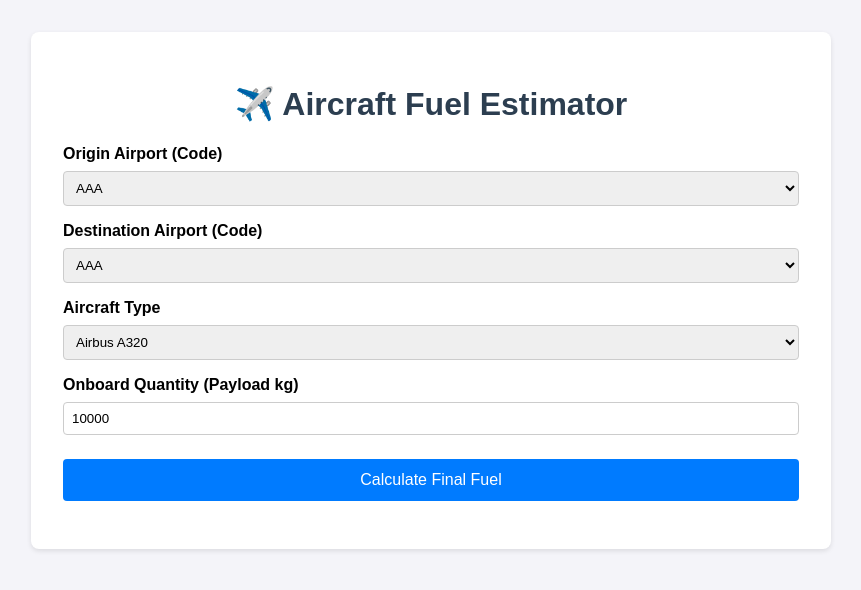
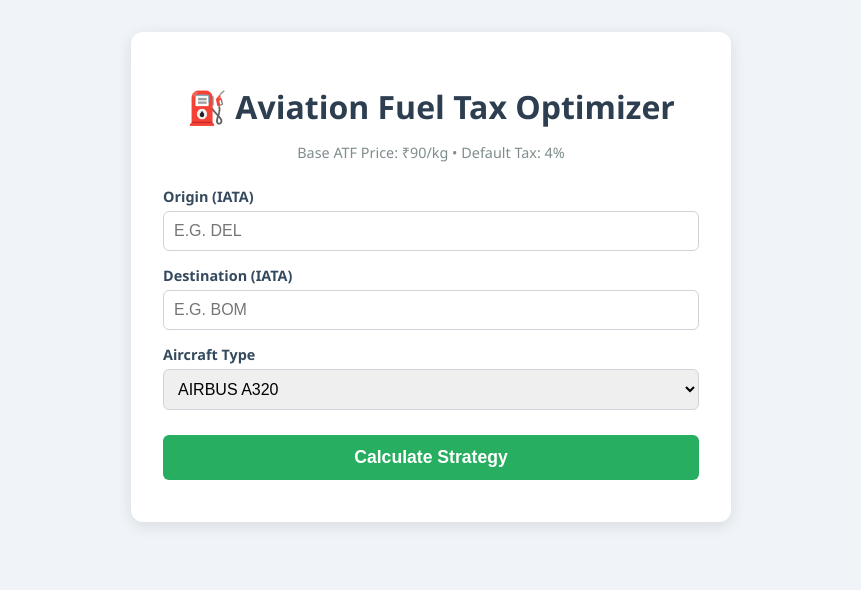
Before and after one commit to kuasheesh/fuel-calculator, a plain HTML site: page index.html in a window 1280 px wide. Shown: the whole page, without its empty margins (209-1070 px from the left). Drawn offline with Linux system fonts and the light colour scheme.

Commit message:
Update index.html

```diff
--- a/index.html
+++ b/index.html
@@ -2,145 +2,203 @@
 <html lang="en">
 <head>
     <meta charset="UTF-8">
-    <meta name="viewport" content="width=device-width, initial-scale=1.0">
-    <title>Aircraft Fuel Estimator</title>
+    <title>Fuel Tax Optimizer</title>
     <style>
-        body { font-family: sans-serif; max-width: 800px; margin: 2rem auto; padding: 0 1rem; background-color: #f4f4f9; }
-        .container { background: white; padding: 2rem; border-radius: 8px; box-shadow: 0 2px 5px rgba(0,0,0,0.1); }
-        h1 { color: #2c3e50; text-align: center; }
-        label { display: block; margin-top: 1rem; font-weight: bold; }
-        select, input { width: 100%; padding: 0.5rem; margin-top: 0.5rem; border: 1px solid #ccc; border-radius: 4px; box-sizing: border-box;}
-        button { width: 100%; margin-top: 1.5rem; padding: 0.75rem; background-color: #007bff; color: white; border: none; border-radius: 4px; font-size: 1rem; cursor: pointer; }
-        button:hover { background-color: #0056b3; }
-        #result { margin-top: 2rem; padding: 1rem; background-color: #e9ecef; border-radius: 4px; display: none; }
-        .error { color: red; text-align: center; margin-top: 1rem; }
+        body { font-family: 'Segoe UI', Tahoma, sans-serif; max-width: 600px; margin: 2rem auto; background-color: #f0f4f8; }
+        .container { background: white; padding: 2rem; border-radius: 12px; box-shadow: 0 4px 15px rgba(0,0,0,0.1); }
+        h1 { color: #2c3e50; text-align: center; margin-bottom: 5px; }
+        .subtitle { text-align: center; color: #7f8c8d; font-size: 0.9rem; margin-bottom: 25px; }
+
+        label { font-weight: 600; color: #34495e; font-size: 0.9rem; margin-top: 15px; display: block; }
+        input, select { width: 100%; padding: 10px; margin-top: 5px; border: 1px solid #ced4da; border-radius: 6px; box-sizing: border-box; font-size: 1rem; text-transform: uppercase; }
+
+        button { width: 100%; margin-top: 25px; padding: 12px; background: #27ae60; color: white; border: none; border-radius: 6px; font-weight: bold; font-size: 1.1rem; cursor: pointer; transition: 0.2s; }
+        button:hover { background: #219150; }
+
+        /* Results Styling */
+        .result-box { margin-top: 25px; padding: 20px; background: #ffffff; border: 1px solid #e1e4e8; border-radius: 8px; display: none; }
+
+        .strategy-header { display: flex; justify-content: space-between; align-items: center; padding-bottom: 15px; border-bottom: 2px solid #f0f0f0; margin-bottom: 15px; }
+        .strategy-title { font-weight: bold; font-size: 1.1rem; }
+
+        /* Dynamic Colors for Strategy */
+        .tanker-yes { color: #27ae60; } /* Green */
+        .tanker-no { color: #c0392b; }  /* Red */
+
+        .big-stat { text-align: center; margin: 20px 0; }
+        .big-stat span { display: block; font-size: 0.9rem; color: #7f8c8d; }
+        .big-stat strong { font-size: 2.5rem; color: #2c3e50; }
+
+        .price-comparison { background: #f8f9fa; padding: 10px; border-radius: 6px; font-size: 0.9rem; display: flex; justify-content: space-between; }
+        .price-col { width: 48%; }
+        .price-val { font-weight: bold; display: block; margin-top: 4px; }
+
+        .error { color: #e74c3c; text-align: center; margin-top: 10px; font-weight: bold; }
     </style>
 </head>
 <body>
 
 <div class="container">
-    <h1>✈️ Aircraft Fuel Estimator</h1>
+    <h1>⛽ Aviation Fuel Tax Optimizer</h1>
+    <p class="subtitle">Base ATF Price: ₹90/kg • Default Tax: 4%</p>
 
-    <label for="origin">Origin Airport (Code)</label>
-    <select id="origin"><option>Loading airports...</option></select>
+    <label>Origin (IATA)</label>
+    <input type="text" id="origin" placeholder="e.g. DEL" maxlength="3">
 
-    <label for="destination">Destination Airport (Code)</label>
-    <select id="destination"><option>Loading airports...</option></select>
+    <label>Destination (IATA)</label>
+    <input type="text" id="destination" placeholder="e.g. BOM" maxlength="3">
 
-    <label for="ac_type">Aircraft Type</label>
+    <label>Aircraft Type</label>
     <select id="ac_type">
         <option value="A320">Airbus A320</option>
         <option value="B737">Boeing 737-800</option>
         <option value="B777">Boeing 777-300ER</option>
-        <option value="A350">Airbus A350-900</option>
     </select>
 
-    <label for="payload">Onboard Quantity (Payload kg)</label>
-    <input type="number" id="payload" value="10000" min="0">
+    <button onclick="calculate()">Calculate Strategy</button>
+    <div id="error-msg" class="error"></div>
 
-    <button onclick="calculate()">Calculate Final Fuel</button>
+    <div id="result" class="result-box">
+        <div class="strategy-header">
+            <span class="strategy-title">Recommendation:</span>
+            <span id="strategy-badge" style="font-weight: 800; font-size: 1.1rem;">LOADING...</span>
+        </div>
 
-    <div id="result"></div>
-    <div id="error-msg" class="error"></div>
+        <div class="big-stat">
+            <span>Total Fuel Uplift Required</span>
+            <strong id="final-uplift">0 kg</strong>
+        </div>
+
+        <div class="price-comparison">
+            <div class="price-col">
+                <span>Origin Cost (Inc. Tax)</span>
+                <span id="org-price" class="price-val">₹0 /kg</span>
+            </div>
+            <div class="price-col" style="text-align: right;">
+                <span>Dest Cost (Inc. Tax)</span>
+                <span id="dst-price" class="price-val">₹0 /kg</span>
+            </div>
+        </div>
+
+        <div style="margin-top: 15px; font-size: 0.9rem; color: #555; line-height: 1.6;">
+            • Trip Fuel Needed: <strong id="trip-fuel">0</strong> kg<br>
+            • Extra "Tankering" Fuel: <strong id="tanker-fuel">0</strong> kg<br>
+            • <strong>Total Bill Estimate: <span id="total-cost">₹0</span></strong>
+        </div>
+    </div>
 </div>
 
 <script>
-    // --- 1. CONFIGURATION ---
-    // PASTE YOUR GOOGLE SHEET CSV LINK INSIDE THE QUOTES BELOW
-     const SHEET_URL = "airports.csv";
-    // Aircraft Specs: Burn (kg/km)
+    // --- CONFIGURATION ---
+    const SHEET_URL = "airports.csv";
+    const BASE_PRICE = 90; // Rs 90 per kg
+    const DEFAULT_TAX = 4; // 4% if blank
+
+    // Aircraft Specs
     const aircraftData = {
-        "A320": { burn: 2.8 },
-        "B737": { burn: 2.6 },
-        "B777": { burn: 7.5 },
-        "A350": { burn: 6.0 }
+        "A320": { burn: 2.8, tankerLimit: 4000 },
+        "B737": { burn: 2.6, tankerLimit: 4000 },
+        "B777": { burn: 7.5, tankerLimit: 15000 }
     };
 
     let airportData = [];
 
-    // --- 2. LOAD DATA ON STARTUP ---
-    window.onload = async function() {
+    // --- LOAD DATA ---
+    window.onload = async () => {
         try {
-            const response = await fetch(SHEET_URL);
-            const data = await response.text();
-            parseCSV(data);
-        } catch (error) {
-            document.getElementById('error-msg').innerText = "Error loading Google Sheet. Check your URL.";
-            console.error(error);
-        }
+            const res = await fetch(SHEET_URL);
+            if(!res.ok) throw new Error("CSV not found");
+            const txt = await res.text();
+            parseCSV(txt);
+        } catch (e) { document.getElementById('error-msg').innerText = "❌ Error: Upload airports.csv to GitHub"; }
     };
 
     function parseCSV(csvText) {
         const rows = csvText.split('\n');
-        const originSelect = document.getElementById('origin');
-        const destSelect = document.getElementById('destination');
+        for (let i = 1; i < rows.length; i++) {
+            let cols = rows[i].split(',');
+            if (cols.length >= 3) {
+                // Parse Tax (Column 3). If empty/undefined, use Default.
+                let taxVal = cols[3] ? parseFloat(cols[3]) : NaN;
+                if (isNaN(taxVal)) taxVal = DEFAULT_TAX;
 
-        // Clear loading options
-        originSelect.innerHTML = '';
-        destSelect.innerHTML = '';
-
-        // Skip header row (i=1)
-        for (let i = 1; i < rows.length; i++) {
-            const cols = rows[i].split(',');
-            if (cols.length >= 3) {
-                const code = cols[0].trim();
-                const lat = parseFloat(cols[1]);
-                const lon = parseFloat(cols[2]);
-
-                if (code && !isNaN(lat)) {
-                    airportData.push({ code, lat, lon });
-
-                    // Add to dropdowns
-                    let opt1 = new Option(code, code);
-                    let opt2 = new Option(code, code);
-                    originSelect.add(opt1);
-                    destSelect.add(opt2);
-                }
+                airportData.push({
+                    code: cols[0].trim().replace(/"/g, ""),
+                    lat: parseFloat(cols[1]),
+                    lon: parseFloat(cols[2]),
+                    tax: taxVal
+                });
             }
         }
     }
 
-    // --- 3. CALCULATION LOGIC ---
+    // --- CALCULATE ---
     function calculate() {
-        const orgCode = document.getElementById('origin').value;
-        const dstCode = document.getElementById('destination').value;
-        const acType = document.getElementById('ac_type').value;
-        const payload = parseFloat(document.getElementById('payload').value);
+        const orgCode = document.getElementById('origin').value.toUpperCase().trim();
+        const dstCode = document.getElementById('destination').value.toUpperCase().trim();
+        const ac = aircraftData[document.getElementById('ac_type').value];
+        const errorDiv = document.getElementById('error-msg');
+        const resBox = document.getElementById('result');
 
-        if (orgCode === dstCode) {
-            alert("Origin and Destination cannot be the same!");
+        // Reset UI
+        errorDiv.innerText = "";
+        resBox.style.display = "none";
+
+        // Find Airports
+        const org = airportData.find(a => a.code === orgCode);
+        const dst = airportData.find(a => a.code === dstCode);
+
+        if (!org || !dst) {
+            errorDiv.innerText = "⚠️ Airport code not found in database.";
             return;
         }
 
-        const org = airportData.find(a => a.code === orgCode);
-        const dst = airportData.find(a => a.code === dstCode);
+        // 1. Calculate Prices (Base + Tax)
+        const orgFinalPrice = BASE_PRICE + (BASE_PRICE * (org.tax / 100));
+        const dstFinalPrice = BASE_PRICE + (BASE_PRICE * (dst.tax / 100));
 
-        // 1. Calculate Distance (Haversine Formula)
-        const R = 6371; // Earth radius km
-        const dLat = (dst.lat - org.lat) * Math.PI / 180;
-        const dLon = (dst.lon - org.lon) * Math.PI / 180;
-        const a = Math.sin(dLat/2) * Math.sin(dLat/2) +
-                  Math.cos(org.lat * Math.PI / 180) * Math.cos(dst.lat * Math.PI / 180) * Math.sin(dLon/2) * Math.sin(dLon/2);
-        const c = 2 * Math.atan2(Math.sqrt(a), Math.sqrt(1-a));
-        const distance = R * c;
+        // 2. Calculate Distance (Haversine)
+        const R = 6371;
+        const dLat = (dst.lat - org.lat) * Math.PI/180;
+        const dLon = (dst.lon - org.lon) * Math.PI/180;
+        const a = Math.sin(dLat/2)**2 + Math.cos(org.lat*Math.PI/180)*Math.cos(dst.lat*Math.PI/180) * Math.sin(dLon/2)**2;
+        const dist = R * (2 * Math.atan2(Math.sqrt(a), Math.sqrt(1-a)));
 
-        // 2. Fuel Formula
-        const specs = aircraftData[acType];
-        const tripFuel = distance * specs.burn;
-        const payloadPenalty = (payload * 0.004) * (distance / 100);
-        const reserves = 2500;
+        // 3. Fuel Requirements
+        const tripFuel = Math.round(dist * ac.burn);
+        const reserves = 2500; // Fixed reserves
+        let tankerFuel = 0;
+        let strategy = "";
+        let strategyStyle = "";
 
-        const totalFuel = Math.round(tripFuel + payloadPenalty + reserves);
+        // 4. STRATEGY LOGIC
+        // If Origin is cheaper than Destination, carry extra fuel
+        if (orgFinalPrice < dstFinalPrice) {
+            tankerFuel = ac.tankerLimit; // Load extra to save money later
+            strategy = "TANKERING RECOMMENDED";
+            strategyStyle = "tanker-yes";
+        } else {
+            tankerFuel = 0; // Fuel is expensive here, take minimum
+            strategy = "MINIMUM FUEL (Expensive Origin)";
+            strategyStyle = "tanker-no";
+        }
 
-        // 3. Display
-        const resultDiv = document.getElementById('result');
-        resultDiv.style.display = "block";
-        resultDiv.innerHTML = `
-            <h3>Final Fuel Figure: ${totalFuel} kg</h3>
-            <p><strong>Distance:</strong> ${Math.round(distance)} km</p>
-            <p><strong>Trip Fuel:</strong> ${Math.round(tripFuel)} kg</p>
-            <p><strong>Reserves:</strong> ${reserves} kg</p>
-        `;
+        const totalUplift = tripFuel + reserves + tankerFuel;
+        const totalCost = totalUplift * orgFinalPrice;
+
+        // 5. Display Results
+        resBox.style.display = "block";
+        document.getElementById('strategy-badge').innerText = strategy;
+        document.getElementById('strategy-badge').className = strategyStyle;
+
+        document.getElementById('final-uplift').innerText = totalUplift.toLocaleString() + " kg";
+
+        document.getElementById('org-price').innerText = "₹" + orgFinalPrice.toFixed(2);
+        document.getElementById('dst-price').innerText = "₹" + dstFinalPrice.toFixed(2);
+
+        document.getElementById('trip-fuel').innerText = tripFuel.toLocaleString();
+        document.getElementById('tanker-fuel').innerText = tankerFuel.toLocaleString();
+        document.getElementById('total-cost').innerText = "₹" + Math.round(totalCost).toLocaleString();
     }
 </script>
 
```
